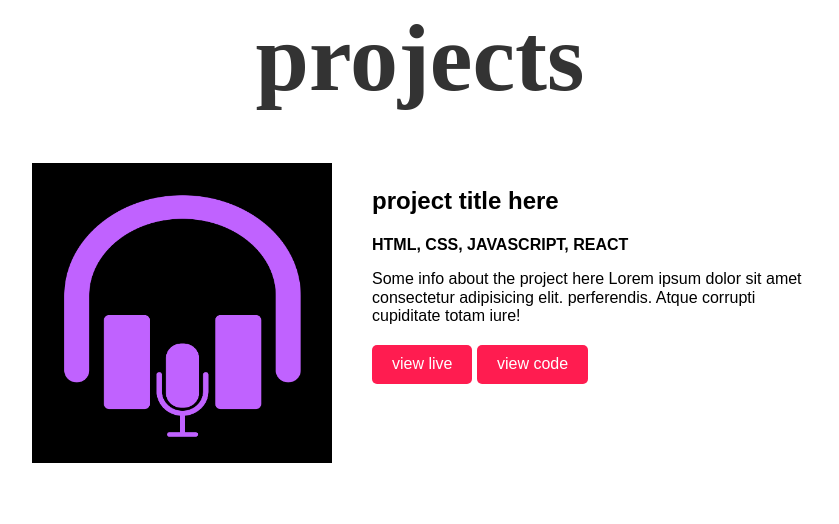
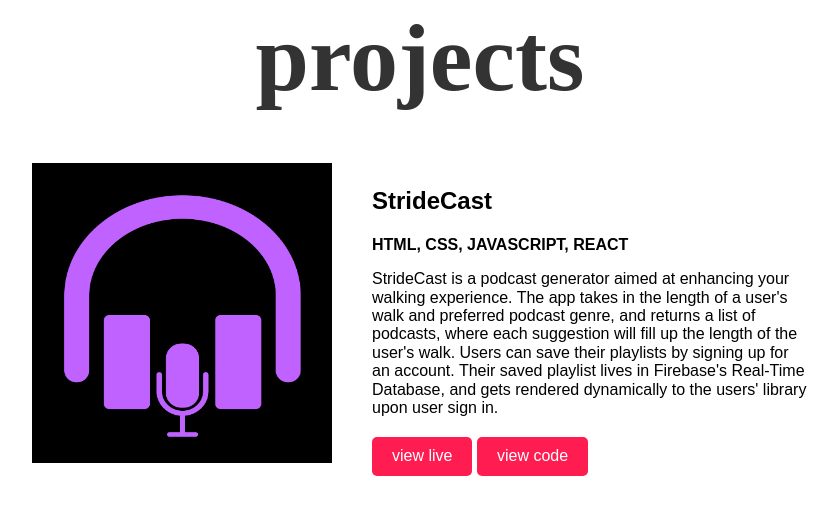
Before and after one commit to EddyJCuesta/my-portfolio, a plain HTML site: page index.html in a window 1280 px wide. Shown: the part 1767-2291 px from the top of the page, without its empty margins (220-1059 px from the left). Drawn offline with nearby package versions, Linux system fonts and the light colour scheme; a web font is replaced by a local one.

Commit message:
added discription to the StrideCast project section

```diff
--- a/index.html
+++ b/index.html
@@ -80,9 +80,9 @@
                     <img src="./assets/strideCast.png" alt="stride cast logo">
                 </div>
                 <div>
-                    <h3>project title here</h3>
+                    <h3>StrideCast</h3>
                     <h4>HTML, CSS, JAVASCRIPT, REACT</h4>
-                    <p>Some info about the project here Lorem ipsum dolor sit amet consectetur adipisicing elit.  perferendis. Atque corrupti cupiditate totam iure!</p>
+                    <p>StrideCast is a podcast generator aimed at enhancing your walking experience. The app takes in the length of a user's walk and preferred podcast genre, and returns a list of podcasts, where each suggestion will fill up the length of the user's walk. Users can save their playlists by signing up for an account. Their saved playlist lives in Firebase's Real-Time Database, and gets rendered dynamically to the users' library upon user sign in.</p>
                     <a href="https://stridecast.netlify.app/" class="viewBtn">view live</a>
                     <a href="https://github.com/podcast-planner-project-4/StrideCast.git" class="viewBtn">view code</a>
                 </div>
```
